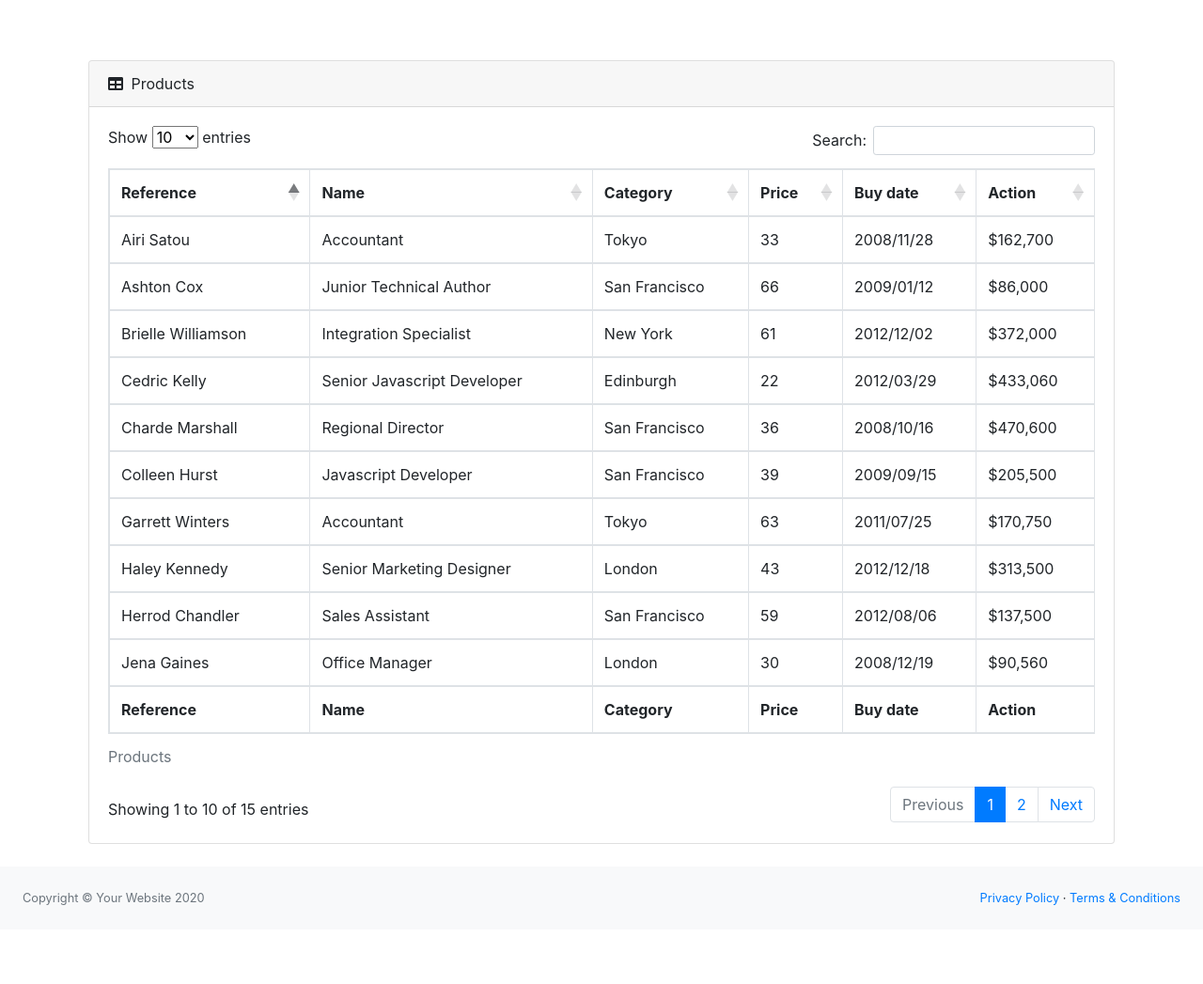
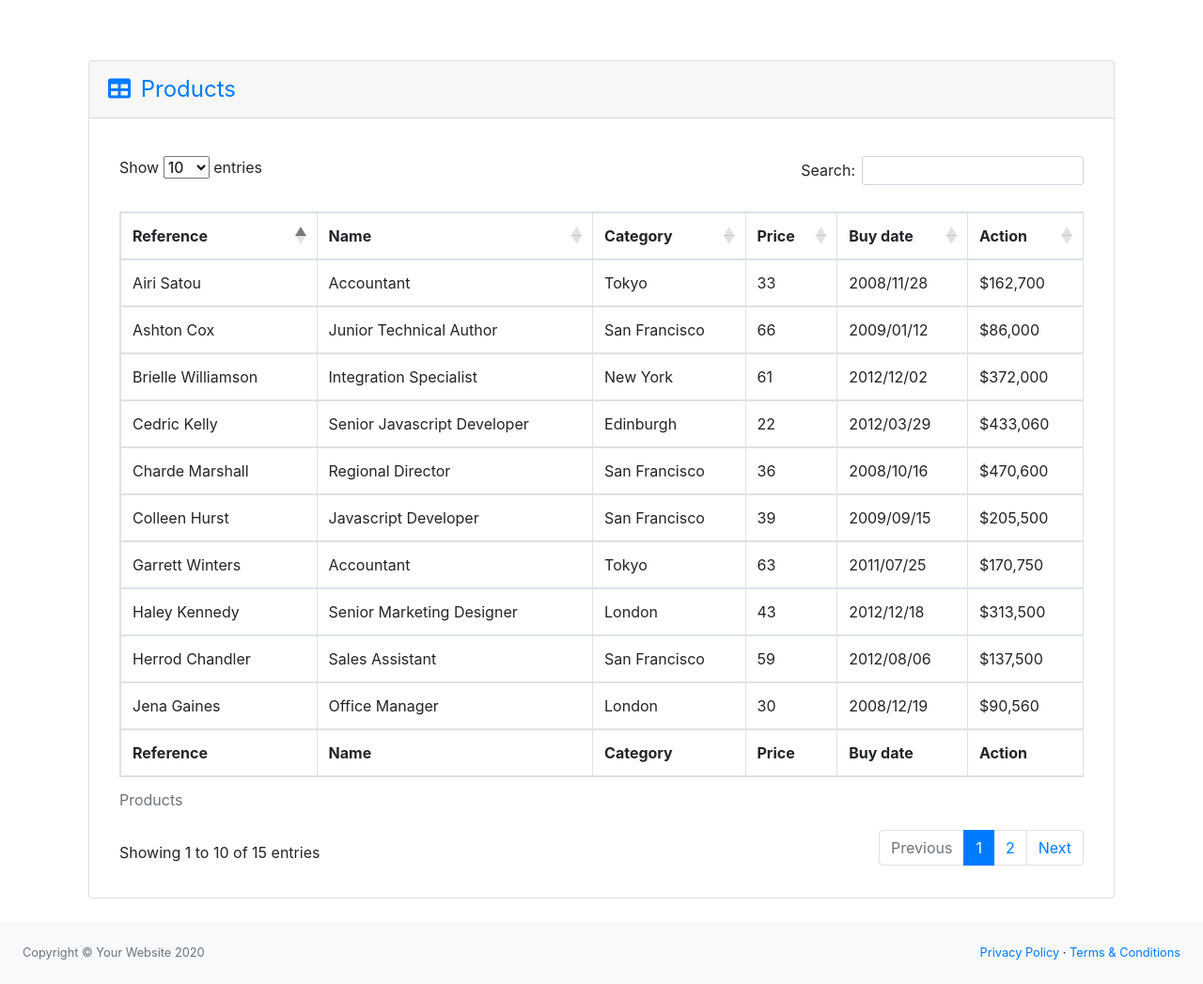
Before and after one commit to miluge/crud-produits, a PHP site: page / in a window 1280 px wide. Shown: the part 96-1143 px from the top of the page at 94% size. Before the commit the page ends 1059 px from the top, so only its background shows below. Run offline with PHP 8.4, Linux system fonts and the light colour scheme; some libraries are stand-ins or nearby versions.

Commit message:
table layout corrections

```diff
--- a/css/scss/_custom.scss
+++ b/css/scss/_custom.scss
@@ -19,9 +19,25 @@
 //main section margin
 main{
     margin-top: 10rem;
+
+    //table title
+    .card-header{
+        font-size: 1.5rem;
+        color: #007bff;
+    }
+
+    //table with options
+    .card-body{
+        padding: 2rem;
+    }
+
+    //custom select
+    .custom-select{
+        background: none;
+    }
+
+    //table
+    table.dataTable{
+        margin-top: 1.25rem !important;
+    }
 }
-
-//custom select
-.custom-select{
-    background: none;
-}
--- a/index.php
+++ b/index.php
@@ -46,13 +46,13 @@
                 <!-- table -->
                 <div class="card mb-4">
                     <!-- table title -->
-                    <div class="card-header">
+                    <div class="card-header mb-2">
                         <em class="fas fa-table mr-1"></em>
                         Products
                     </div>
                     <div class="card-body">
                         <div class="table-responsive">
-                            <table class="table table-bordered" id="dataTable">
+                            <table class="table table-bordered mt-2" id="dataTable">
                                 <!-- table bottom title -->
                                 <caption>Products</caption>
                                 <!-- table top legend -->
```
Also changed, not shown: css/styles.css, 1 other file.
